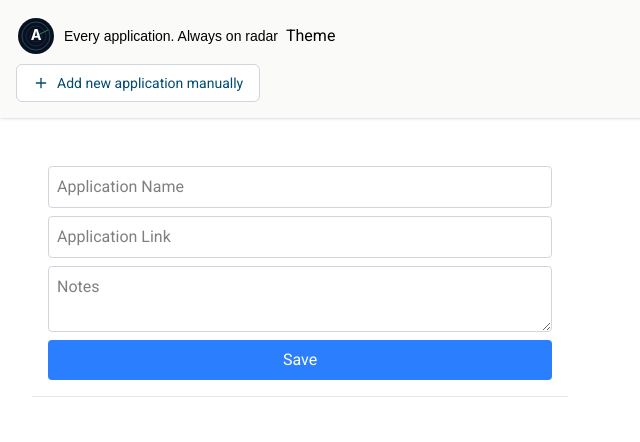
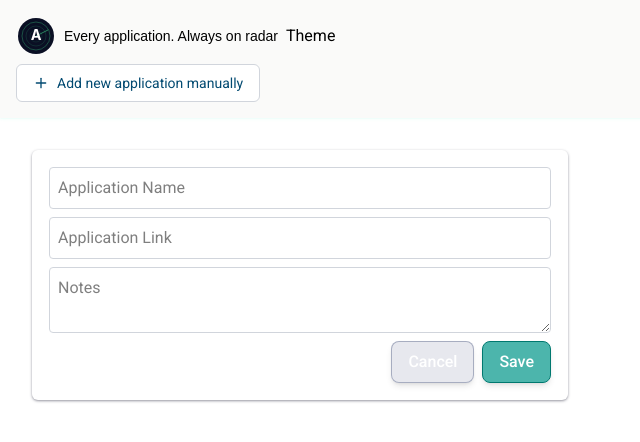
Before and after one commit to neliia-zelienova/apply-radar, a React (Vite) app in the folder apply-radar-extension/: page / in a window 1280 px wide. Both pictures are taken after a click on the button "Add new application manually". Shown: the top 442 px of the page, without its empty margins (0-640 px from the left). Built offline with nearby package versions, Linux system fonts and the light colour scheme; a web font is replaced by a local one.

Commit message:
Add ApplicationForm component, refactor ApplicationItem for editing, and enhance ApplicationStatusIcon with click functionality

```diff
--- a/apply-radar-extension/src/components/content/content.tsx
+++ b/apply-radar-extension/src/components/content/content.tsx
@@ -1,12 +1,19 @@
 import { useApplicationContext } from "../../context/applications-context";
+import type { ApplicationData } from "../../types/applications";
+import { ApplicationForm } from "../list/application-form";
 import { ApplicationItem } from "../list/application-item";
 
 export const Content = () => {
-    const { newAppFormVisible, createApplication, updateApplication, archiveApplication, deleteApplication, applications } = useApplicationContext();
+    const { newAppFormVisible, hideNewAppForm, createApplication, updateApplication, archiveApplication, deleteApplication, applications } = useApplicationContext();
+
+    const createNewApp = (application: ApplicationData) => {
+        createApplication(application);
+        hideNewAppForm();
+    };
 
     return (
         <div className="pt-[118px] flex flex-col gap-3">
-            {newAppFormVisible && <ApplicationItem createApp={createApplication} />}
+            {newAppFormVisible && <ApplicationForm onSave={createNewApp} onCancel={hideNewAppForm} />}
             {applications.map((app) => (
                 <ApplicationItem key={app.id} app={app} updateApp={updateApplication} archiveApp={archiveApplication} deleteApp={deleteApplication} />
             ))}
--- a/apply-radar-extension/src/components/header/header.tsx
+++ b/apply-radar-extension/src/components/header/header.tsx
@@ -4,7 +4,7 @@ import { useApplicationContext } from "../../context/applications-context";
 export const Header = () => {
     const { showNewAppForm } = useApplicationContext();
     return (
-        <div className="fixed z-10 top-0 left-0 w-full p-4 bg-stone-50 dark:bg-teal-600 flex flex-col items-start gap-2 shadow-sm ring-teal-100">
+        <div className="fixed z-10 top-0 left-0 w-full p-4 bg-stone-50 dark:bg-teal-600 flex flex-col items-start gap-2 shadow-sm shadow-teal-100/30">
             <div className="flex flex-row gap-2 items-center justify-center">
                 <img src="/logo.svg" alt="Logo" className='h-10' />
                 <h1 className='w-full text-sm font-normal font-momo-trust'>Every application. Always on radar</h1>
@@ -16,7 +16,7 @@ export const Header = () => {
                         Theme
                     </label>
             </div>
-            <button className='px-4 py-2 rounded-md border border-gray-300 bg-white text-sm text-sky-900 flex items-center hover:bg-gray-100 hover:border-emerald-300 transition-colors ease-linear duration-150 cursor-pointer' onClick={showNewAppForm}>
+            <button className='px-4 py-2 rounded-md border border-gray-300 bg-white text-sm text-sky-900 flex items-center hover:bg-gray-100 hover:border-blue-950 hover:shadow-md hover:shadow-blue-950/10 transition-colors ease-linear duration-150 cursor-pointer' onClick={showNewAppForm}>
                 <Plus className='inline h-4 w-4 mr-2' />
                 Add new application manually
             </button>
--- /dev/null
+++ b/apply-radar-extension/src/components/list/application-form.tsx
@@ -0,0 +1,58 @@
+import { useState } from "react";
+import { ApplicationStatus, type ApplicationData } from "../../types/applications";
+import { v4 as uuidv4 } from 'uuid';
+import { Button } from "../ui/button";
+
+export const ApplicationForm = ({ app, onSave, onCancel }: { app?: ApplicationData; onSave: (app: ApplicationData) => void; onCancel: () => void }) => {
+    const [name, setName] = useState<string>(app?.name || "");
+    const [link, setLink] = useState<string>(app?.link || "");
+    const [notes, setNotes] = useState<string>(app?.notes || "");
+
+    return (
+        <div className="flex flex-col p-4 border border-white/30 bg-white/10 backdrop-blur-sm rounded-md shadow-sm duration-200 ease-in-out shadow-zinc-400 dark:shadow-zinc-100">
+            <input
+                type="text"
+                aria-label="Application Name"
+                placeholder="Application Name"
+                value={name}
+                onChange={(e) => setName(e.target.value)}
+                className="mb-2 p-2 border border-gray-300 rounded"
+            />
+            <input
+                type="text"
+                aria-label="Application Link"
+                placeholder="Application Link"
+                value={link}
+                onChange={(e) => setLink(e.target.value)}
+                className="mb-2 p-2 border border-gray-300 rounded"
+            />
+            <textarea
+                aria-label="Application Notes"
+                placeholder="Notes"
+                value={notes}
+                onChange={(e) => setNotes(e.target.value)}
+                className="mb-2 p-2 border border-gray-300 rounded"
+            />
+            <div className="flex flex-row gap-2 justify-end">
+                <Button
+                    aria-label="Cancel"
+                    variant="secondary"
+                    size="md"
+                    onClick={onCancel}
+                >
+                    Cancel
+                </Button>
+                <Button
+                    aria-label="Save"
+                    variant="primary"
+                    size="md"
+                    onClick={() => {
+                        onSave(app ? { ...app, name, link, notes, updatedAt: new Date().toISOString() } : { id: uuidv4(), name, link, notes, status: ApplicationStatus.PENDING, createdAt: new Date().toISOString(), updatedAt: new Date().toISOString() });
+                    }}
+                >
+                    Save
+                </Button>
+            </div>
+        </div>
+        );
+}
--- a/apply-radar-extension/src/components/list/application-item.tsx
+++ b/apply-radar-extension/src/components/list/application-item.tsx
@@ -5,89 +5,53 @@ import { ItemContextMenu } from "./item-context-menu";
 import { Archive, Pencil, Trash2 } from "lucide-react";
 import { ApplicationStatusIcon } from "./applications-status-icon";
 import { v4 as uuidv4 } from "uuid";
+import { ApplicationForm } from "./application-form";
 
 interface ApplicationItemProps {
-    app?: ApplicationData;
-    createApp?: (app: ApplicationData) => void;
+    app: ApplicationData;
     deleteApp?: (id: string) => void;
     updateApp?: (id: string, updater: (app: ApplicationData) => ApplicationData) => void;
     archiveApp?: (id: string) => void;
 }
 
-export const ApplicationItem = ({ app, createApp, deleteApp, updateApp, archiveApp }: ApplicationItemProps) => {
+export const ApplicationItem = ({ app, deleteApp, updateApp, archiveApp }: ApplicationItemProps) => {
 
     const [editMode, setEditMode] = useState<boolean>(app === undefined);
-    const [name, setName] = useState<string>(app?.name || "");
-    const [link, setLink] = useState<string>(app?.link || "");
-    const [notes, setNotes] = useState<string>(app?.notes || "");
-    // const [appStatus, setAppStatus] = useState<ApplicationStatus>(app?.status || ApplicationStatus.PENDING);
 
     const menuOptions = [
         {
             label: "Edit",
             icon: <Pencil />,
-            action: (itemId: string) => {console.log("Edit", itemId); setEditMode(true)},
+            action: () => setEditMode(true),
         },
         {
             label: "Delete",
             icon: <Trash2 />,
-            action: (itemId: string) => { console.log("Delete", itemId); deleteApp && deleteApp(itemId); },
+            action: (itemId: string) => deleteApp && deleteApp(itemId),
         },
         {
             label: "Archive",
             icon: <Archive />,
-            action: (itemId: string) => { console.log("Archive", itemId); archiveApp && archiveApp(itemId); },
+            action: (itemId: string) => archiveApp && archiveApp(itemId),
         }
 
     ]
 
     if (editMode) {
-        return (
-        <div className="flex flex-col p-4 border-b border-gray-200">
-            <input
-            type="text"
-            placeholder="Application Name"
-            defaultValue={name}
-            onChange={(e) => setName(e.target.value)}
-            className="mb-2 p-2 border border-gray-300 rounded"
-            />
-            <input
-            type="text"
-            placeholder="Application Link"
-            defaultValue={link}
-            onChange={(e) => setLink(e.target.value)}
-            className="mb-2 p-2 border border-gray-300 rounded"
-            />
-            <textarea
-            placeholder="Notes"
-            defaultValue={notes}
-            onChange={(e) => setNotes(e.target.value)}
-            className="mb-2 p-2 border border-gray-300 rounded"
-            />
-            <button
-            className="px-4 py-2 bg-blue-500 text-white rounded hover:bg-blue-600"
-            onClick={() => {
+        return <ApplicationForm app={app} onSave={(application) => {
+                updateApp && updateApp(app.id, (prevApp) => ({ ...prevApp, ...application }));
                 setEditMode(false);
-                app ? updateApp && updateApp(app.id, (prevApp) => ({ ...prevApp, name, link, notes })) : createApp && createApp({ id: uuidv4(), name, link, notes, status: ApplicationStatus.PENDING, createdAt: new Date().toISOString(), updatedAt: new Date().toISOString() } as ApplicationData);
-            }}
-            >
-            Save
-            </button>
-        </div>
-        );
+        }}
+        onCancel={() => setEditMode(false)} />;
     }
+
     return (
-        <div className="relative grid grid-cols-6 gap-3 p-3 border border-white/30 bg-white/10 backdrop-blur-sm rounded-md">
+        <div className="relative grid grid-cols-6 gap-3 p-3 border border-white/30 bg-white/10 backdrop-blur-sm rounded-md shadow-sm hover:scale-[1.02] transition-scale ease-in-out duration-200 ease-in-out shadow-zinc-400/40 dark:shadow-zinc-100/40">
             <TooltipProvider>
-                {/* <TooltipRoot> */}
-                    {/* <TooltipTrigger asChild> */}
-                        <a href={app?.link} className="col-span-2 text-lg font-semibold line-clamp-2 hover:underline transition-all transition-100 ease-linear">{app?.name}</a>
-                    {/* </TooltipTrigger> */}
-                    {/* <TooltipContent align="center">Go to Application Link</TooltipContent> */}
-                {/* </TooltipRoot> */}
+                <a href={app?.link} className="col-span-2 text-lg font-semibold line-clamp-2 hover:underline transition-all transition-100 ease-linear">{app?.name}</a>
                 <TooltipRoot>
                     <TooltipTrigger asChild>
-                        <ApplicationStatusIcon status={app?.status}/>
+                        <ApplicationStatusIcon status={app?.status} onClick={() => {}} />
                         {/* <button className={`mx-auto text-sm h-6 w-6 text-gray-500 cursor-pointer status-${app?.status?.toLowerCase()}`}/> */}
                     </TooltipTrigger>
                     <TooltipContent align="center">Current status: {app?.status}. Click to change</TooltipContent>
--- /dev/null
+++ b/apply-radar-extension/src/components/ui/button.tsx
@@ -0,0 +1,55 @@
+import type { ButtonHTMLAttributes, ReactNode } from "react";
+import { forwardRef } from "react";
+
+type ButtonVariant = "primary" | "secondary";
+type ButtonSize = "sm" | "md" | "lg";
+
+interface ButtonProps extends ButtonHTMLAttributes<HTMLButtonElement> {
+  variant?: ButtonVariant;
+  size?: ButtonSize;
+  children: ReactNode;
+  fullWidth?: boolean;
+}
+
+export const Button = forwardRef<HTMLButtonElement, ButtonProps>(
+  (
+    {
+      variant = "primary",
+      size = "md",
+      children,
+      fullWidth = false,
+      className = "",
+      disabled = false,
+      ...props
+    },
+    ref
+  ) => {
+    const baseStyles = "inline-flex items-center justify-center font-medium rounded-lg transition-all duration-200 ease-in-out focus:outline-none focus:ring-2 focus:ring-offset-2 disabled:opacity-50 disabled:cursor-not-allowed backdrop-blur-sm cursor-pointer";
+
+    const variantStyles = {
+      primary: "bg-teal-600/70 hover:bg-teal-600/80 text-white shadow-md hover:shadow-teal-950/30 dark:hover:shadow-teal-400/30 focus:ring-white border border-teal-700",
+      secondary: "dark:bg-white/10 bg-blue-950/10 text-white border dark:border-white/30 border-blue-950/30 dark:hover:bg-white/20 hover:bg-blue-950/20 dark:hover:border-white/50 hover:border-bulue-950/50 shadow-md hover:shadow-lg dark:focus:ring-white/50 focus:ring-blue-950/50",
+    };
+
+    const sizeStyles = {
+      sm: "px-3 py-1.5 text-sm",
+      md: "px-4 py-2 text-base",
+      lg: "px-6 py-3 text-lg",
+    };
+
+    const widthStyle = fullWidth ? "w-full" : "";
+
+    return (
+      <button
+        ref={ref}
+        className={`${baseStyles} ${variantStyles[variant]} ${sizeStyles[size]} ${widthStyle} ${className}`}
+        disabled={disabled}
+        {...props}
+      >
+        {children}
+      </button>
+    );
+  }
+);
+
+Button.displayName = "Button";
```
Also changed, not shown: apply-radar-extension/src/components/list/applications-status-icon.tsx (+8 -8 lines).
